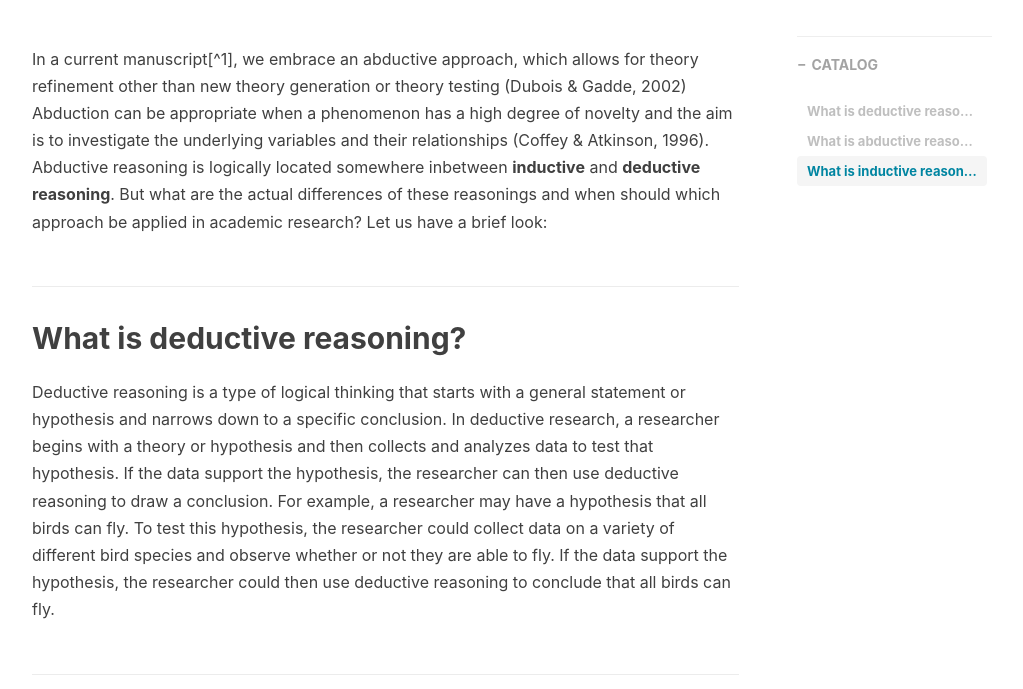
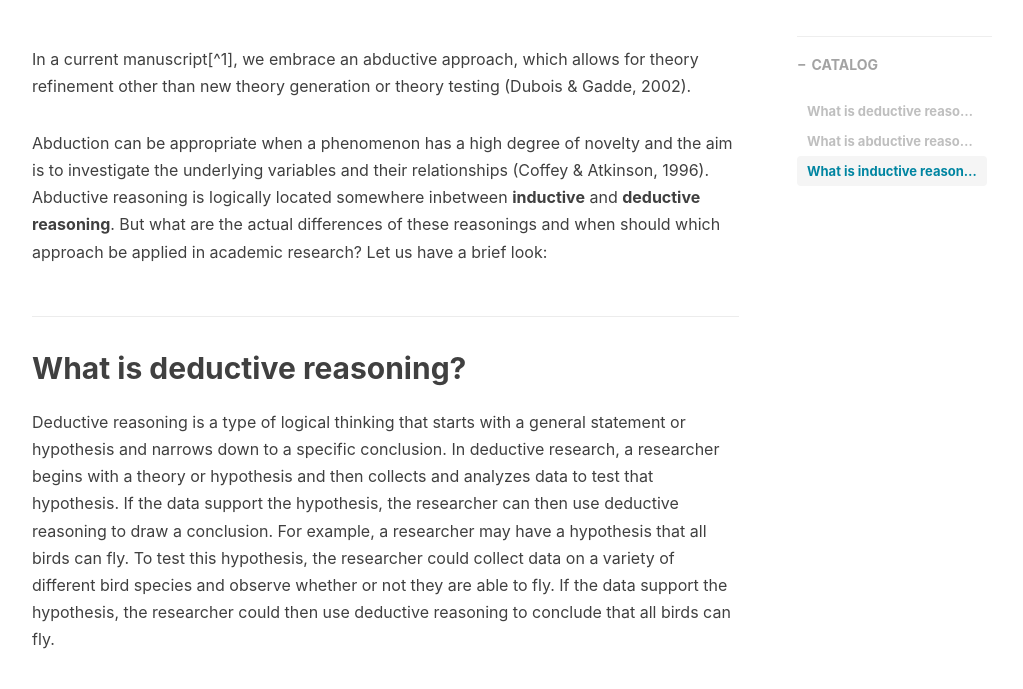
Before and after one commit to MoritzBS/MoritzBS.github.io, a Jekyll site: the page built from _posts/2021-12-30-scientific_reasoning.markdown, in a window 1280 px wide and 900 px high, scrolled down 437 px, cut to the strip 211-900 px from the top of the window. Shown: the whole strip, without its empty margins (233-1256 px from the left). Built offline with Jekyll 4.4.1, drawn with Linux system fonts in a browser that asks for light colours; nearby versions of some CDN libraries; comment, search, counter and statistics services are not loaded.

```diff
--- a/_posts/2021-12-30-scientific_reasoning.markdown
+++ b/_posts/2021-12-30-scientific_reasoning.markdown
@@ -17,7 +17,7 @@ tags:
   - Logic
 ---
 
-In a current manuscript[^1], we embrace an abductive approach, which allows for theory refinement other than new theory generation or theory testing (Dubois & Gadde, 2002)
+<p markdown="1"> In a current manuscript[^1], we embrace an abductive approach, which allows for theory refinement other than new theory generation or theory testing (Dubois & Gadde, 2002). </p>
 Abduction can be appropriate when a phenomenon has a high degree of novelty and the aim is to investigate the underlying variables and their relationships (Coffey & Atkinson, 1996).
 Abductive reasoning is logically located somewhere inbetween **inductive** and **deductive reasoning**.
 But what are the actual differences of these reasonings and when should which approach be applied in academic research? Let us have a brief look:
```
